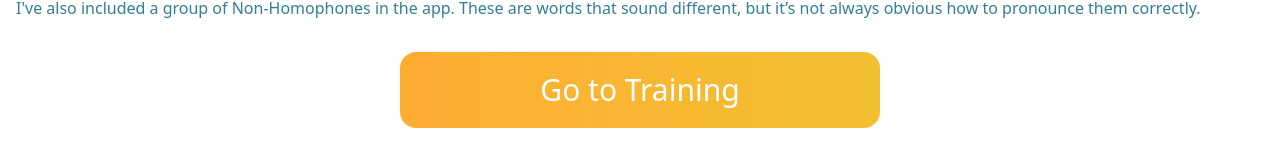
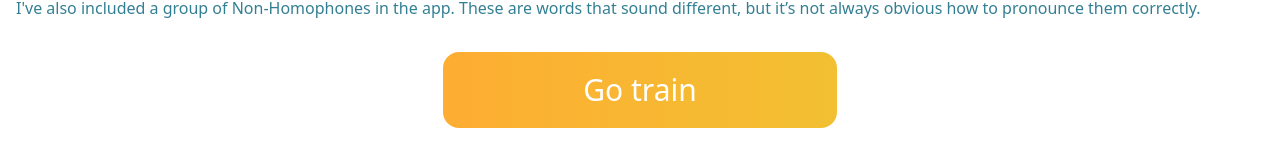
Before and after one commit to rokhomenko/homophones-trainer, a Vue app: page / in a window 1280 px wide. Shown: the part 273-433 px from the top of the page. Built offline with nearby package versions, Linux system fonts and the light colour scheme; no server answers.

Commit message:
train icon

```diff
--- a/src/components/AppHeader.vue
+++ b/src/components/AppHeader.vue
@@ -42,8 +42,7 @@ function toggleMenu() {
           <router-link to="/training" class="hover:text-blue-100 cursor-pointer">
             <svg xmlns="http://www.w3.org/2000/svg" fill="none" viewBox="0 0 24 24" stroke-width="1.5"
               stroke="currentColor" class="size-6">
-              <path stroke-linecap="round" stroke-linejoin="round"
-                d="M14.25 6.087c0-.355.186-.676.401-.959.221-.29.349-.634.349-1.003 0-1.036-1.007-1.875-2.25-1.875s-2.25.84-2.25 1.875c0 .369.128.713.349 1.003.215.283.401.604.401.959v0a.64.64 0 0 1-.657.643 48.39 48.39 0 0 1-4.163-.3c.186 1.613.293 3.25.315 4.907a.656.656 0 0 1-.658.663v0c-.355 0-.676-.186-.959-.401a1.647 1.647 0 0 0-1.003-.349c-1.036 0-1.875 1.007-1.875 2.25s.84 2.25 1.875 2.25c.369 0 .713-.128 1.003-.349.283-.215.604-.401.959-.401v0c.31 0 .555.26.532.57a48.039 48.039 0 0 1-.642 5.056c1.518.19 3.058.309 4.616.354a.64.64 0 0 0 .657-.643v0c0-.355-.186-.676-.401-.959a1.647 1.647 0 0 1-.349-1.003c0-1.035 1.008-1.875 2.25-1.875 1.243 0 2.25.84 2.25 1.875 0 .369-.128.713-.349 1.003-.215.283-.4.604-.4.959v0c0 .333.277.599.61.58a48.1 48.1 0 0 0 5.427-.63 48.05 48.05 0 0 0 .582-4.717.532.532 0 0 0-.533-.57v0c-.355 0-.676.186-.959.401-.29.221-.634.349-1.003.349-1.035 0-1.875-1.007-1.875-2.25s.84-2.25 1.875-2.25c.37 0 .713.128 1.003.349.283.215.604.401.96.401v0a.656.656 0 0 0 .658-.663 48.422 48.422 0 0 0-.37-5.36c-1.886.342-3.81.574-5.766.689a.578.578 0 0 1-.61-.58v0Z" />
+              <svg xmlns="http://www.w3.org/2000/svg" width="24" height="24" viewBox="0 0 24 24" fill="none" stroke="currentColor" stroke-width="2" stroke-linecap="round" stroke-linejoin="round" class="lucide lucide-train-front-icon lucide-train-front"><path d="M8 3.1V7a4 4 0 0 0 8 0V3.1"/><path d="m9 15-1-1"/><path d="m15 15 1-1"/><path d="M9 19c-2.8 0-5-2.2-5-5v-4a8 8 0 0 1 16 0v4c0 2.8-2.2 5-5 5Z"/><path d="m8 19-2 3"/><path d="m16 19 2 3"/></svg>
             </svg>
           </router-link>
           <router-link to="/profile" class="hover:text-blue-100 cursor-pointer">
--- a/src/views/HomeView.vue
+++ b/src/views/HomeView.vue
@@ -86,7 +86,7 @@ async function handleSpeak(word: string) {
       </div>
       <div
         class="bg-gradient-to-r from-amber-500 to-yellow-500 text-white text-lg sm:text-xl md:text-2xl lg:text-3xl rounded-2xl py-3 sm:py-4 md:py-5 px-8 md:my-5 sm:px-12 md:px-20 lg:px-35 max-w-[calc(100%-30px)] text-center">
-        <router-link to="/training" class="inline-block">Go to Training</router-link>
+        <router-link to="/training" class="inline-block">Go train</router-link>
       </div>
       <div class="self-start">
         <p class="my-2 w-full">
```
